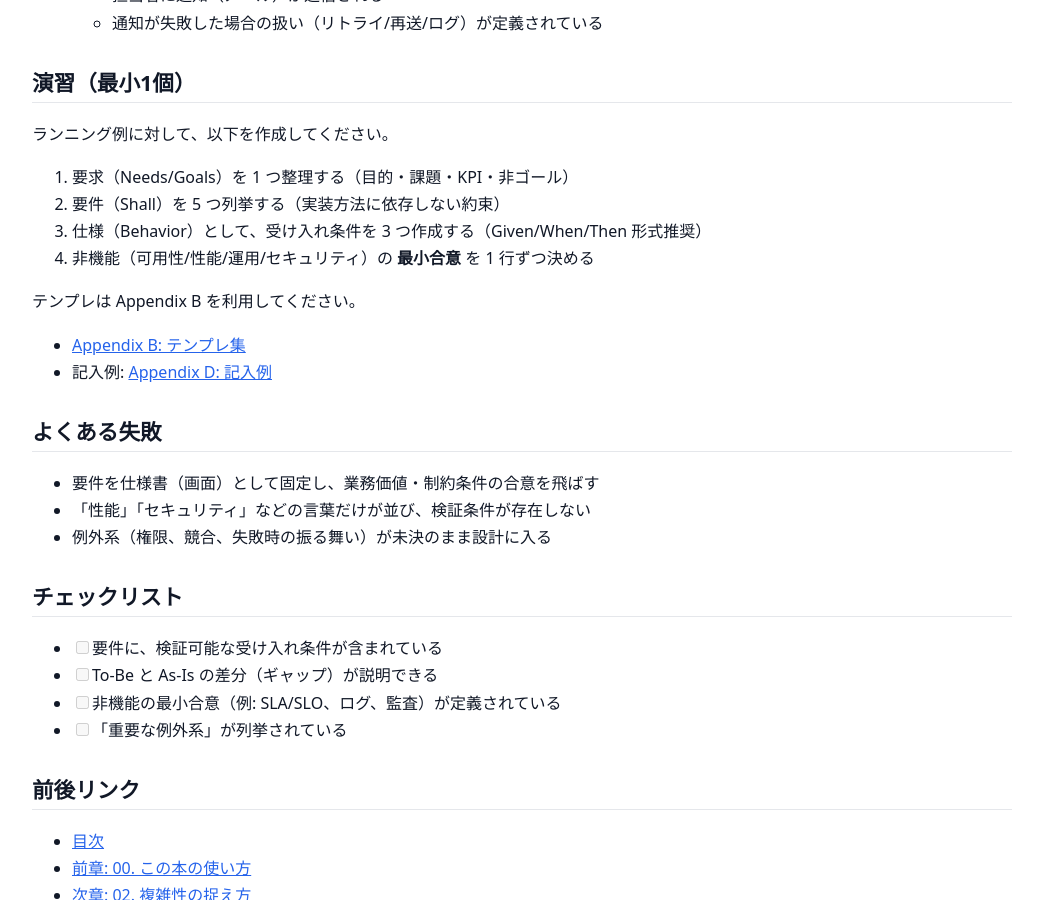
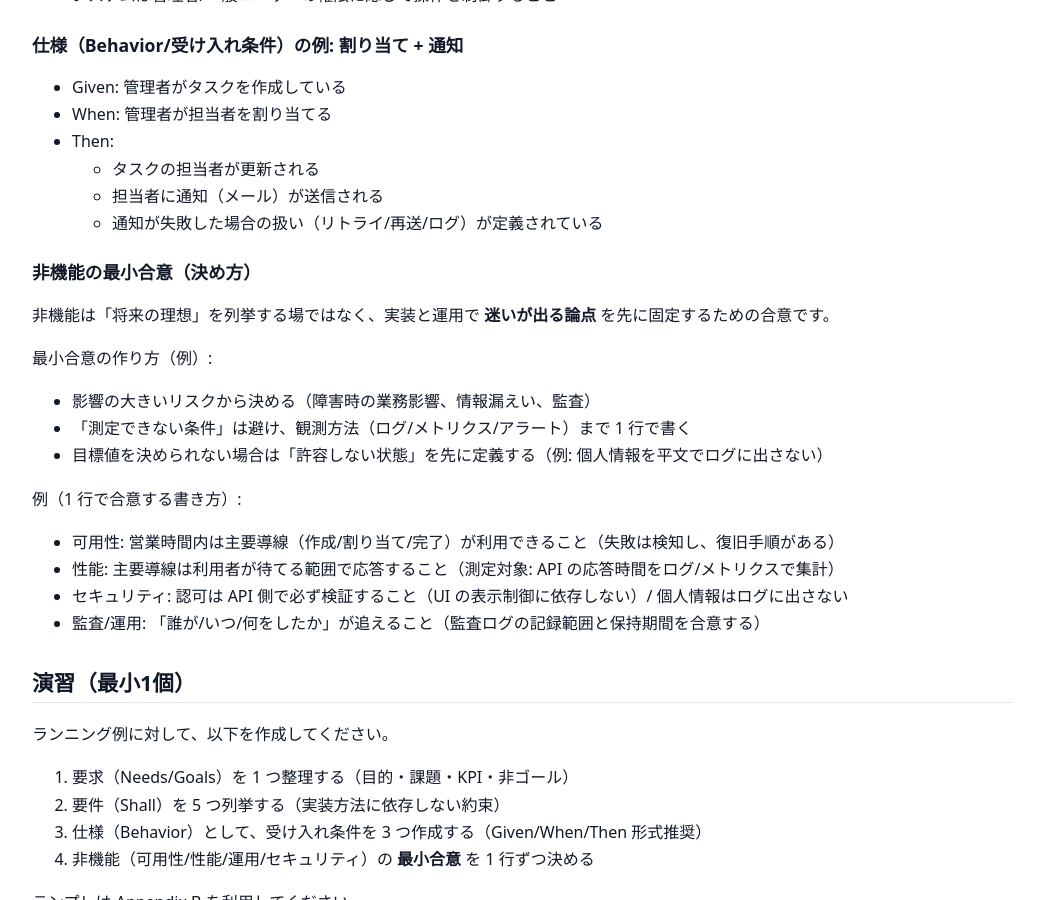
Before and after one commit to itdojp/small-webapp-software-design-book, a Jekyll site: the page built from docs/chapters/01-requirements-as-input.md, in a window 1280 px wide and 900 px high, scrolled down 1712 px. Shown: the whole window, without its empty margins (118-1161 px from the left). Built offline with Jekyll 4.4.1, drawn with Linux system fonts in a browser that asks for light colours; some of the changed text lies outside the part shown.

Commit message:
[Content] Issue #29: 章01の変換手順とNFR最小合意を補強

```diff
--- a/docs/chapters/01-requirements-as-input.md
+++ b/docs/chapters/01-requirements-as-input.md
@@ -38,6 +38,14 @@
 
 ランニング例（タスク管理）で、要求を要件に落とします。
 
+### 変換の手順（実務の最小プロセス）
+
+1. 要求（Needs/Goals）を 1 文で書く（「誰が/何に困っているか/何が改善されるか」）
+2. To-Be を文章化する（5W2H。UI ではなく業務/体験の状態）
+3. 要件（Shall）に分解する（実装方法を含めず、検証可能な約束にする）
+4. 仕様（Behavior）に落とす（受け入れ条件と観測点を固定する）
+5. 非機能（NFR）は「運用と検証に必要な最小合意」だけを先に決める（後から増やせる形にする）
+
 ### 要求（例）
 
 - 「管理者がタスクを作り、担当者に割り当てたい」
@@ -69,6 +77,23 @@
   - タスクの担当者が更新される
   - 担当者に通知（メール）が送信される
   - 通知が失敗した場合の扱い（リトライ/再送/ログ）が定義されている
+
+### 非機能の最小合意（決め方）
+
+非機能は「将来の理想」を列挙する場ではなく、実装と運用で **迷いが出る論点** を先に固定するための合意です。
+
+最小合意の作り方（例）:
+
+- 影響の大きいリスクから決める（障害時の業務影響、情報漏えい、監査）
+- 「測定できない条件」は避け、観測方法（ログ/メトリクス/アラート）まで 1 行で書く
+- 目標値を決められない場合は「許容しない状態」を先に定義する（例: 個人情報を平文でログに出さない）
+
+例（1 行で合意する書き方）:
+
+- 可用性: 営業時間内は主要導線（作成/割り当て/完了）が利用できること（失敗は検知し、復旧手順がある）
+- 性能: 主要導線は利用者が待てる範囲で応答すること（測定対象: API の応答時間をログ/メトリクスで集計）
+- セキュリティ: 認可は API 側で必ず検証すること（UI の表示制御に依存しない）/ 個人情報はログに出さない
+- 監査/運用: 「誰が/いつ/何をしたか」が追えること（監査ログの記録範囲と保持期間を合意する）
 
 ## 演習（最小1個）
 
```
